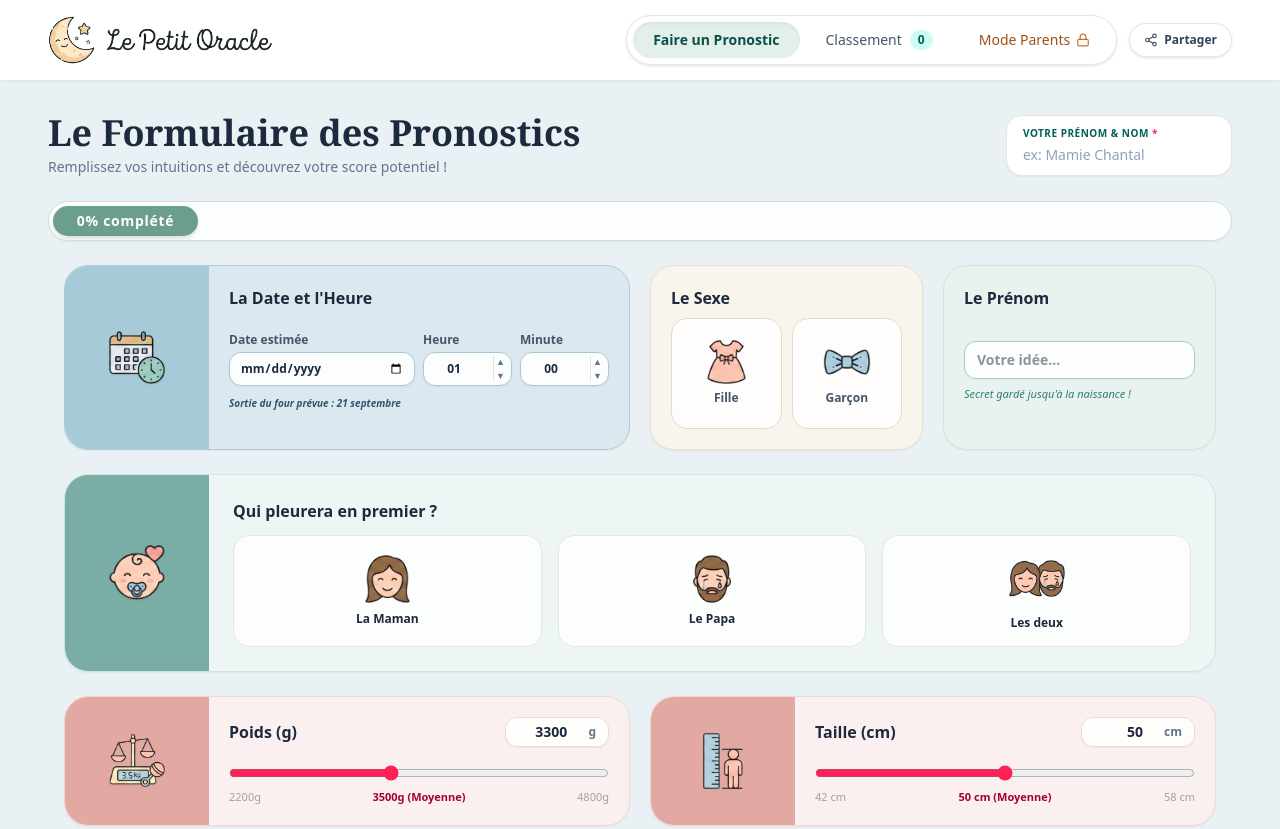
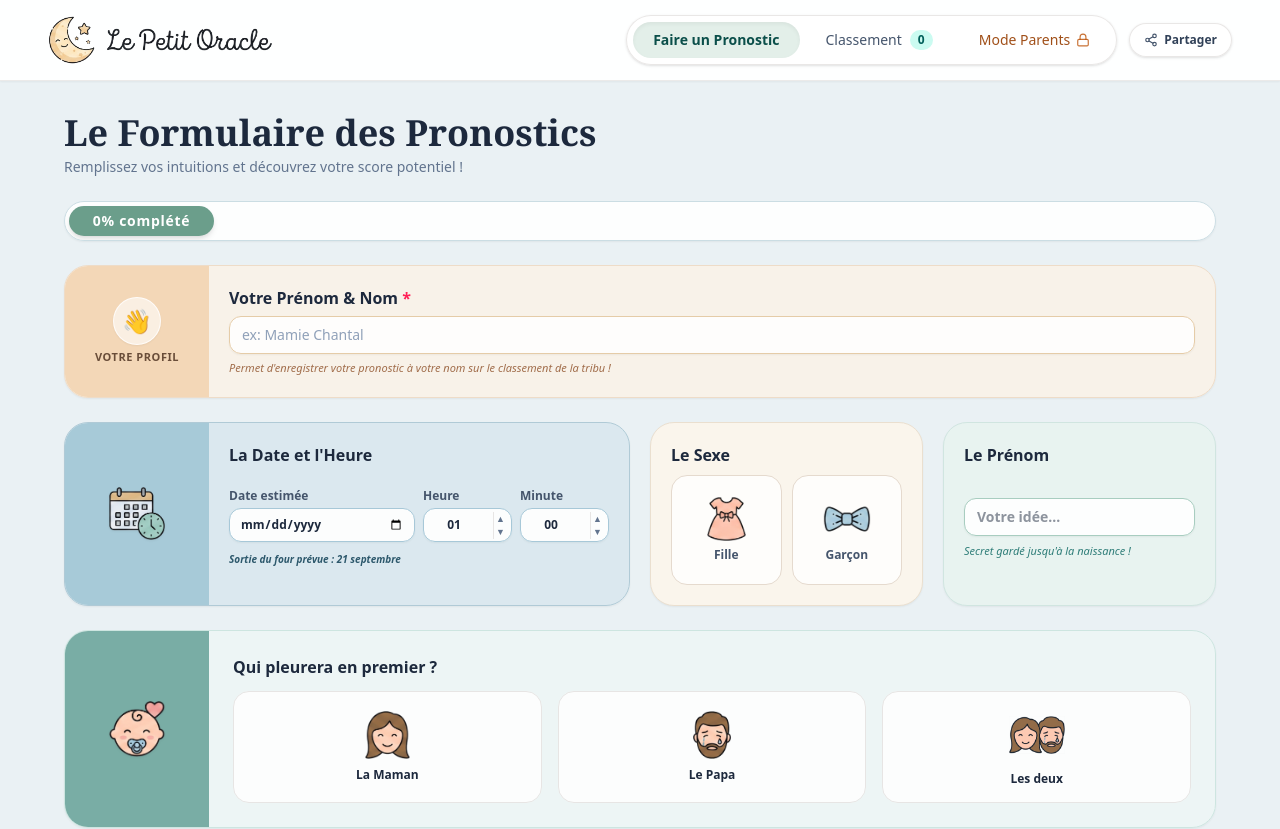
Before and after one commit to JeanGerbier/LePetitOracle, a React (Vite) app: page / in a window 1280 px wide. Shown: the top 829 px of the page. Built offline with nearby package versions, Linux system fonts and the light colour scheme; no server answers; the database is empty; a web font is replaced by a local one.

Commit message:
feat: alignement de la largeur globale (max-w-6xl) et intégration de la carte 'Votre Profil' tout en haut de la grille

```diff
--- a/src/components/PredictionForm.tsx
+++ b/src/components/PredictionForm.tsx
@@ -134,10 +134,9 @@ export const PredictionForm: React.FC<PredictionFormProps> = ({ onSubmit }) => {
   };
 
   return (
-    <div className="animate-fade-in space-y-6">
+    <div className="animate-fade-in max-w-6xl mx-auto space-y-6">
 
       {/* Title Header Bar */}
-      <div className="flex flex-col sm:flex-row justify-between items-start sm:items-center gap-4">
       <div>
         <h1 className="text-3xl sm:text-4xl font-serif font-bold text-slate-800">
           Le Formulaire des Pronostics
@@ -145,25 +144,6 @@ export const PredictionForm: React.FC<PredictionFormProps> = ({ onSubmit }) => {
         <p className="text-sm text-slate-500 mt-1">
           Remplissez vos intuitions et découvrez votre score potentiel !
         </p>
-        </div>
-
-        {/* User Identity Box */}
-        <div className="flex flex-col gap-1 bg-white px-4 py-2.5 rounded-2xl border border-stone-200 shadow-xs w-full sm:w-auto">
-          <label className="text-[10px] font-extrabold uppercase tracking-wider text-teal-800">
-            Votre Prénom & Nom <span className="text-rose-500">*</span>
-          </label>
-          <input
-            type="text"
-            value={userName}
-            onChange={(e) => {
-              setUserName(e.target.value);
-              setDuplicateError('');
-            }}
-            className="text-sm font-bold text-slate-800 bg-transparent border-none focus:outline-none focus:ring-0 w-full sm:w-48 placeholder:text-slate-400 placeholder:font-normal"
-            placeholder="ex: Mamie Chantal"
-            required
-          />
-        </div>
       </div>
 
       {/* Duplicate Error Banner */}
@@ -178,7 +158,39 @@ export const PredictionForm: React.FC<PredictionFormProps> = ({ onSubmit }) => {
       <StepProgress percent={progressPercent} />
 
       {/* Main Grid Layout - Proposition A (Pleine Largeur 12 colonnes) */}
-      <form onSubmit={handleSubmit} className="space-y-6 max-w-6xl mx-auto">
+      <form onSubmit={handleSubmit} className="space-y-6">
+
+        {/* --- CARD 0: Votre Profil (12 cols) --- */}
+        <div className="bg-[#FAF2E8]/90 border border-[#EEDCC8] rounded-3xl shadow-xs overflow-hidden flex flex-col sm:flex-row hover:shadow-sm transition">
+          <div className="sm:w-36 bg-[#F3D7B7] p-4 sm:p-5 flex flex-col items-center justify-center text-center text-[#5A3E2B] shrink-0">
+            <div className="w-12 h-12 rounded-full bg-white/60 border border-white/80 flex items-center justify-center text-2xl shadow-xs">
+              👋
+            </div>
+            <span className="text-[10px] sm:text-[11px] font-extrabold uppercase tracking-wider text-[#5A3E2B]/90 mt-1">
+              Votre Profil
+            </span>
+          </div>
+
+          <div className="flex-1 p-4 sm:p-5 flex flex-col justify-center space-y-1.5">
+            <label className="font-bold text-slate-800 text-base block">
+              Votre Prénom & Nom <span className="text-rose-500">*</span>
+            </label>
+            <input
+              type="text"
+              value={userName}
+              onChange={(e) => {
+                setUserName(e.target.value);
+                setDuplicateError('');
+              }}
+              className="w-full bg-white/90 border border-[#E5CCA8] rounded-xl px-3 py-2 text-sm font-semibold text-slate-800 focus:outline-none focus:ring-2 focus:ring-amber-500 shadow-xs placeholder:font-normal placeholder:text-slate-400"
+              placeholder="ex: Mamie Chantal"
+              required
+            />
+            <p className="text-[11px] text-amber-900/70 italic font-medium">
+              Permet d'enregistrer votre pronostic à votre nom sur le classement de la tribu !
+            </p>
+          </div>
+        </div>
 
         {/* --- ROW 1: Date/Heure (6 cols) | Le Sexe (3 cols) | Le Prénom (3 cols) --- */}
         <div className="grid grid-cols-1 md:grid-cols-12 gap-5 items-stretch">
```
Lines whose indentation alone changed are shown as unchanged.
